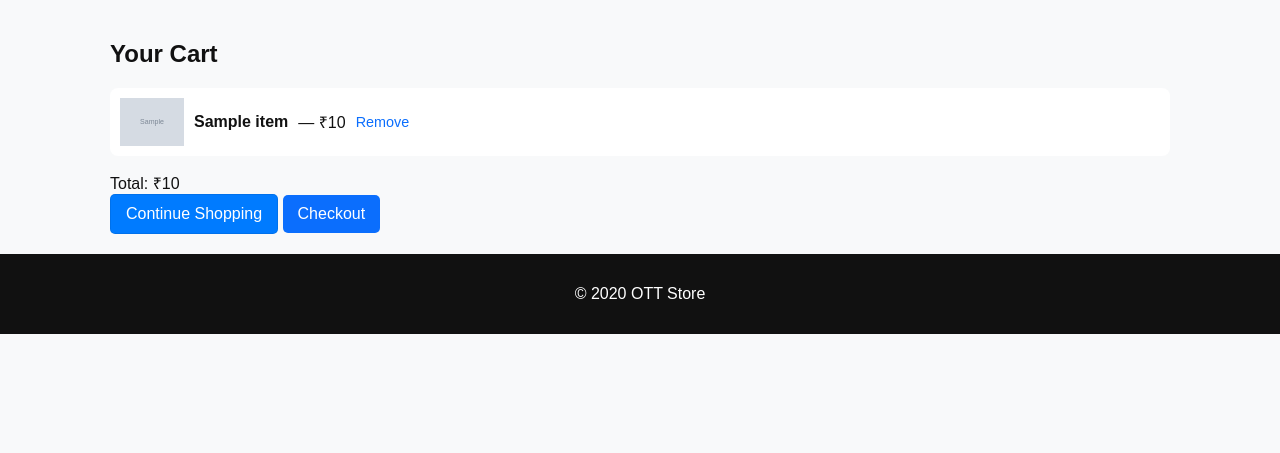
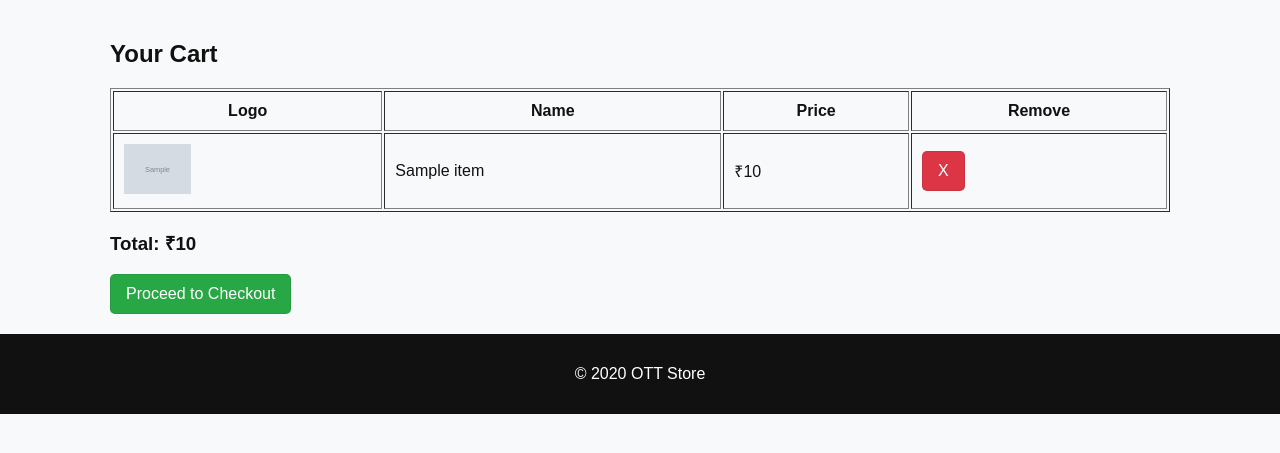
Before and after one commit to kafeelk528-ship-it/ott-minor-fixed, a Python web app: template templates/cart.html in a window 1280 px wide. Shown: the part 116-569 px from the top of the page. Run offline with Jinja, Linux system fonts and the light colour scheme; the template is opened without the code that fills it: most values are stand-ins (such as "Sample title", 1, 10 or a date in 2020); grey boxes marked "Sample" are stand-in pictures.

Commit message:
Update cart.html

```diff
--- a/templates/cart.html
+++ b/templates/cart.html
@@ -1,23 +1,34 @@
 {% extends "base.html" %}
-{% block title %}Cart — OTT Store{% endblock %}
 {% block content %}
+
 <h2>Your Cart</h2>
-{% if cart %}
-  <ul class="cart-list">
+
+{% if not cart %}
+<p>No items in cart.</p>
+{% else %}
+
+<table border="1" cellpadding="10" width="100%">
+    <tr>
+        <th>Logo</th>
+        <th>Name</th>
+        <th>Price</th>
+        <th>Remove</th>
+    </tr>
+
     {% for item in cart %}
-      <li>
-        <img src="{{ url_for('static', filename='img/' ~ item.logo) }}" alt="" class="cart-thumb">
-        <strong>{{ item.name }}</strong> — ₹{{ item.price }}
-        <a class="small-link" href="{{ url_for('remove_cart', plan_id=item.id) }}">Remove</a>
-      </li>
+    <tr>
+        <td><img src="{{ url_for('static', filename='img/' + item.logo) }}" style="height:50px;"></td>
+        <td>{{ item.name }}</td>
+        <td>₹{{ item.price }}</td>
+        <td><a href="/cart/remove/{{ item.id }}" class="btn-red btn">X</a></td>
+    </tr>
     {% endfor %}
-  </ul>
-  <div class="cart-total">Total: ₹{{ total }}</div>
-  <div class="cart-actions">
-    <a class="btn" href="{{ url_for('plans_page') }}">Continue Shopping</a>
-    <a class="btn primary" href="{{ url_for('checkout') }}">Checkout</a>
-  </div>
-{% else %}
-  <p>Your cart is empty. <a href="{{ url_for('plans_page') }}">Browse plans</a></p>
+</table>
+
+<h3>Total: ₹{{ total }}</h3>
+
+<a href="/checkout" class="btn-green btn">Proceed to Checkout</a>
+
 {% endif %}
+
 {% endblock %}
```
